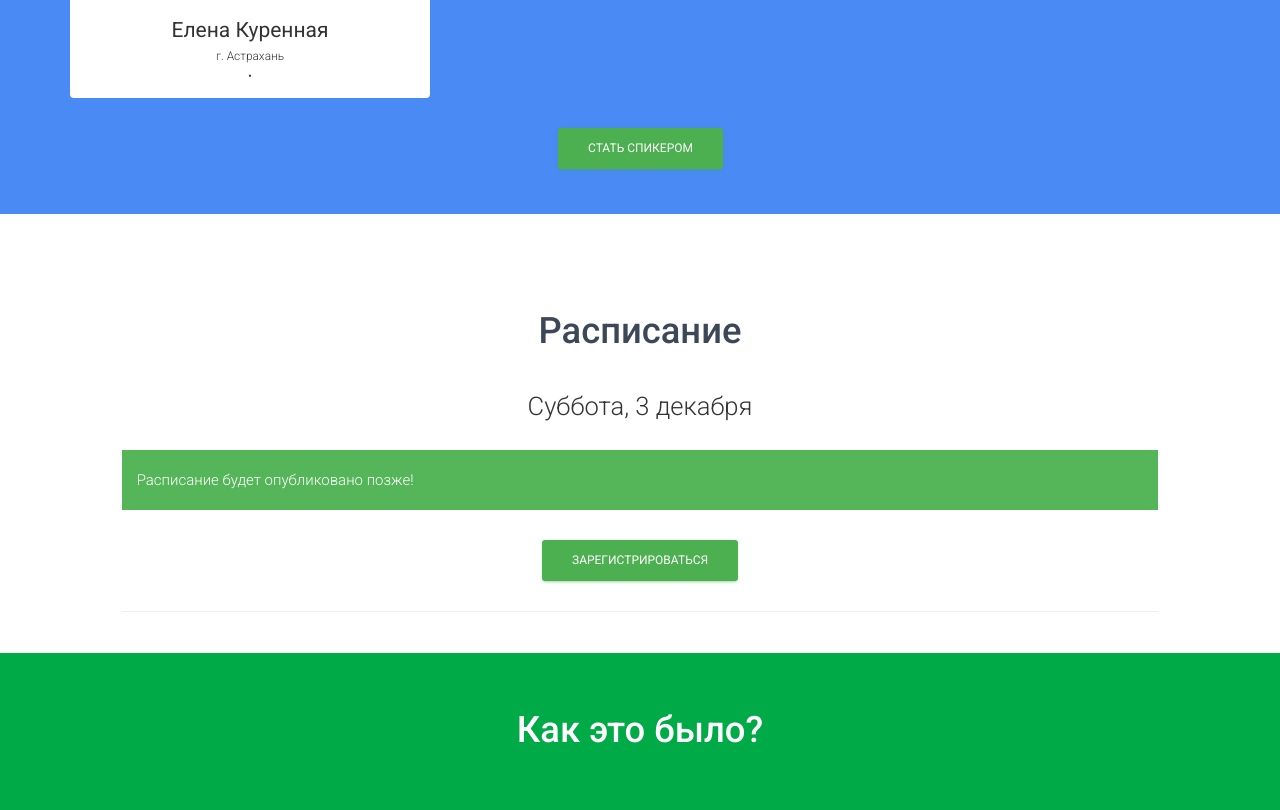
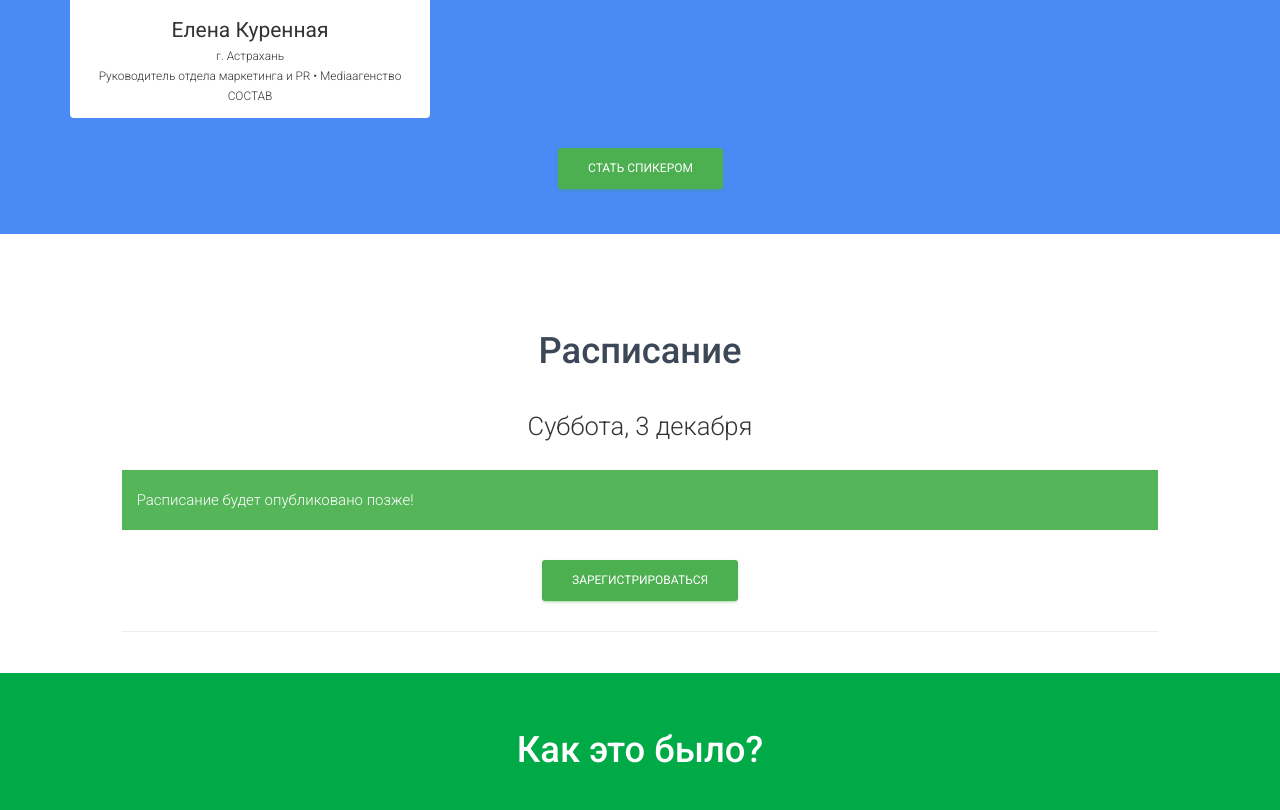
Before and after one commit to Armanitos94/devfest2022, a plain HTML site: page index.html in a window 1280 px wide. Shown: the part 2086-2896 px from the top of the page. Drawn offline with Linux system fonts and the light colour scheme.

Commit message:
change speaker

```diff
--- a/index.html
+++ b/index.html
@@ -162,7 +162,7 @@
                               <div class="caption text-center">
                                  <h4>Елена Куренная</h4>
                                  <small>г. Астрахань</small> <br>
-                                 <small> • </small>
+                                 <small>Руководитель отдела маркетинга и PR • Mediaaгенство СОСТАВ</small>
                               </div>
                            </div>
                         </div>
```
Also changed, not shown: assets/img/speakers/elena.jpg.
